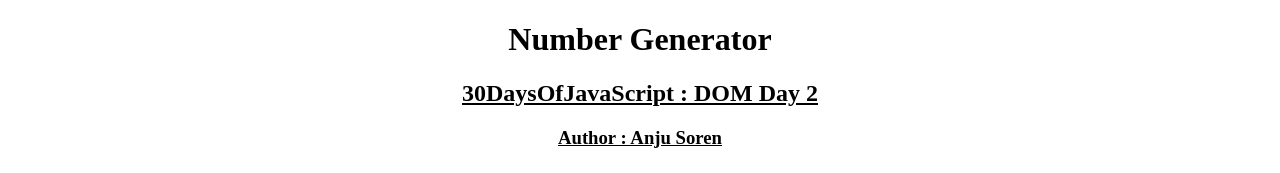
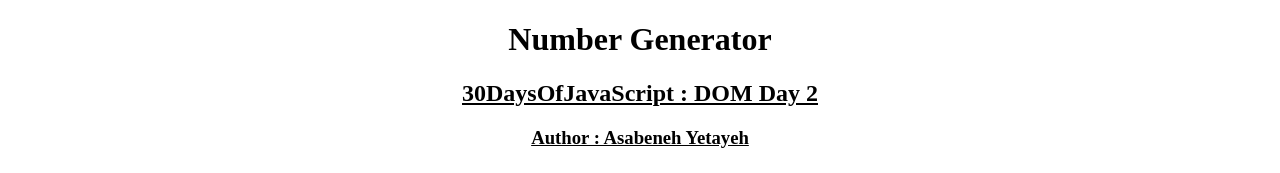
Before and after one commit to anjusoren/Solutions_of_30DaysOfJavaScript, a plain HTML site: page Day22/Level1.js/index.html in a window 1280 px wide. Shown: the top 173 px of the page. Drawn offline with Linux system fonts and the light colour scheme.

Commit message:
Author name updated.

```diff
--- a/Day22/Level1.js/index.html
+++ b/Day22/Level1.js/index.html
@@ -28,7 +28,7 @@
 
         <h1>Number Generator</h1>
         <h2>30DaysOfJavaScript : DOM Day 2</h2>
-        <h3>Author : Anju Soren</h3>
+        <h3>Author : Asabeneh Yetayeh </h3>
         <div>
 
         </div>
```
